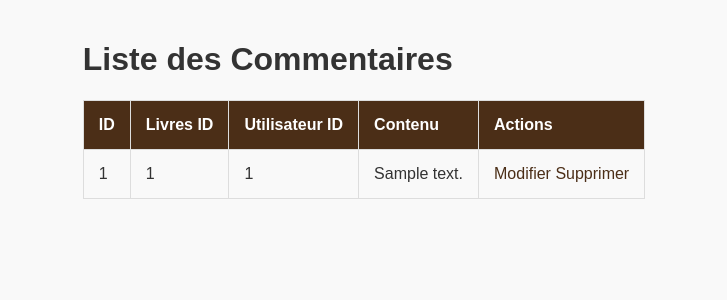
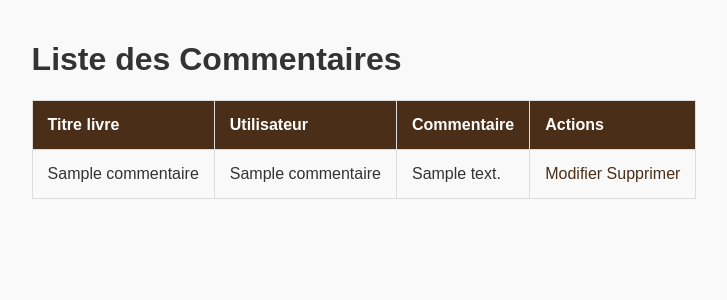
Before and after one commit to oceanetardy/ProjetBiblioth-quePHP, a PHP site: template views/liste_commentaires.php in a window 1280 px wide. Shown: the part 58-358 px from the top of the page, without its empty margins (276-1003 px from the left). Run offline with PHP 8.4, Linux system fonts and the light colour scheme; the template is opened without the code that fills it: most values are stand-ins (such as "Sample title", 1, 10 or a date in 2020).

Commit message:
🐛 Fix bug

```diff
--- a/views/liste_commentaires.php
+++ b/views/liste_commentaires.php
@@ -15,19 +15,17 @@
     <table>
         <thead>
         <tr>
-            <th>ID</th>
-            <th>Livres ID</th>
-            <th>Utilisateur ID</th>
-            <th>Contenu</th>
+            <th>Titre livre</th>
+            <th>Utilisateur</th>
+            <th>Commentaire</th>
             <th>Actions</th>
         </tr>
         </thead>
         <tbody>
         <?php foreach ($commentaires as $commentaire) : ?>
             <tr>
-                <td><?php echo htmlspecialchars($commentaire['id']); ?></td>
-                <td><?php echo htmlspecialchars($commentaire['livre_id']); ?></td>
-                <td><?php echo htmlspecialchars($commentaire['utilisateur_id']); ?></td>
+                <td><?php echo htmlspecialchars($commentaire['titre']); ?></td>
+                <td><?php echo htmlspecialchars($commentaire['nom_utilisateur']); ?></td>
                 <td><?php echo htmlspecialchars($commentaire['contenu']); ?></td>
                 <td>
                     <a href="gestion_commentaire.php?action=modifier&id=<?php echo htmlspecialchars($commentaire['id']); ?>">Modifier</a>
--- a/views/liste_livres_admin.php
+++ b/views/liste_livres_admin.php
@@ -11,12 +11,6 @@
 <main>
         <h1>Liste des livres</h1>
 
-        <?php if (isset($_SESSION['message'])): ?>
-            <div class="alert <?php echo $_SESSION['message']['type']; ?>">
-                <?php echo htmlspecialchars($_SESSION['message']['text']); ?>
-            </div>
-            <?php unset($_SESSION['message']); ?>
-        <?php endif; ?>
 
         <table>
             <thead>
```
Also changed, not shown: controllers/CommentaireController.php (+6 -1 lines).
